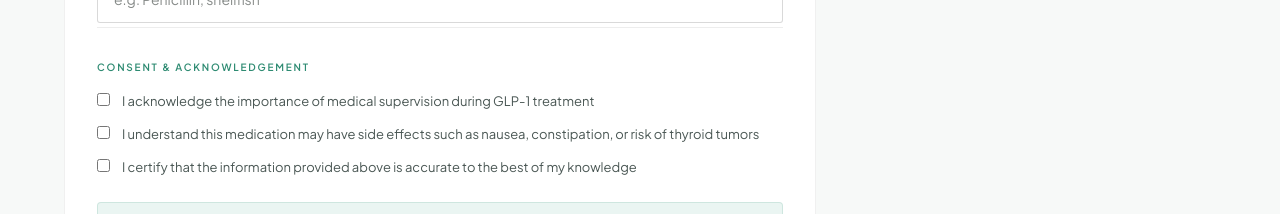
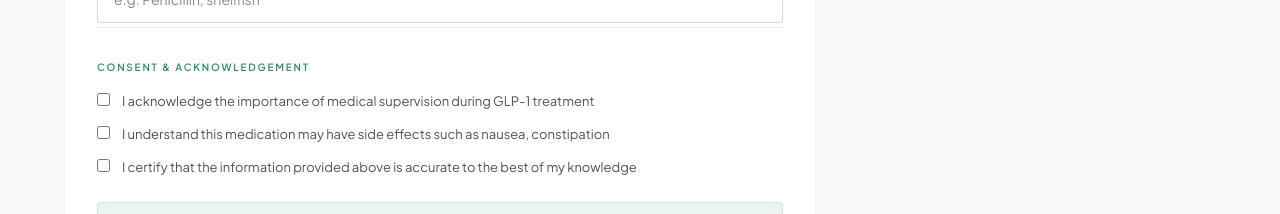
Before and after one commit to laharl143/vital-stats, a Next.js app: page /book-consult in a window 1280 px wide. Shown: the part 2240-2454 px from the top of the page. Built offline with nearby package versions, Linux system fonts and the light colour scheme.

Commit message:
Update: consent copy on the book-consult page

```diff
--- a/src/app/book-consult/page.tsx
+++ b/src/app/book-consult/page.tsx
@@ -610,7 +610,7 @@ export default function BookPage() {
                   <div className="flex flex-col gap-3">
                     {[
                       { field: "consent1", text: "I acknowledge the importance of medical supervision during GLP-1 treatment" },
-                      { field: "consent2", text: "I understand this medication may have side effects such as nausea, constipation, or risk of thyroid tumors" },
+                      { field: "consent2", text: "I understand this medication may have side effects such as nausea, constipation" },
                       { field: "consent3", text: "I certify that the information provided above is accurate to the best of my knowledge" },
                     ].map(({ field, text }) => (
                       <label key={field} className="flex items-start gap-3 cursor-pointer">
```
